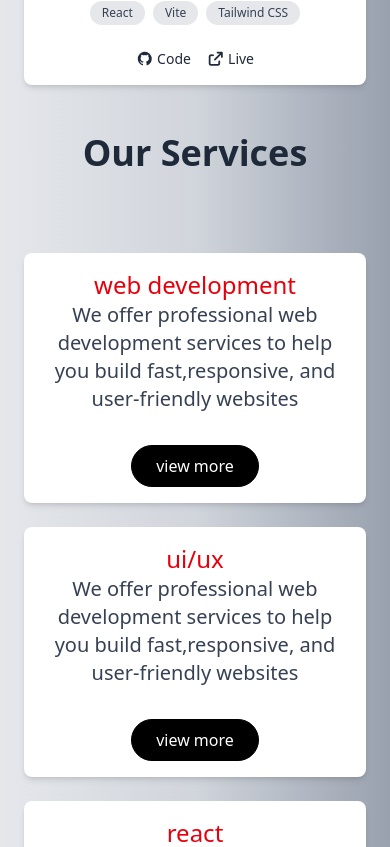
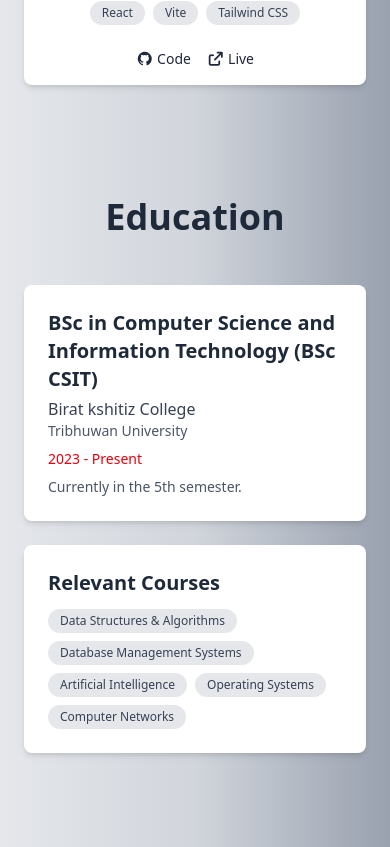
Before and after one commit to Praj1ta/prajitabhattarai.github.io, a React (Vite) app: page / in a window 390 px wide. Shown: the part 3917-4764 px from the top of the page. Built offline with nearby package versions, Linux system fonts and the light colour scheme.

Commit message:
Education section

```diff
--- a/src/App.jsx
+++ b/src/App.jsx
@@ -5,7 +5,7 @@ import About from './component/about.jsx'
 import Skill from './component/skill.jsx'
 import Connect from './component/connect.jsx'
 import Projects from './component/Projects.jsx'
-import Services from './component/services.jsx'
+import Education from './component/education.jsx'
 import Footer from './component/footer.jsx'
 
 function App() {
@@ -16,7 +16,7 @@ function App() {
       <About />
       <Skill />
       <Projects />
-      <Services />
+      <Education />
       <Connect />
       <Footer />
     </>
--- a/src/component/NavBar.jsx
+++ b/src/component/NavBar.jsx
@@ -5,7 +5,7 @@ const links = [
   { href: "#about", label: "About Me" },
   { href: "#skill", label: "Skill" },
   { href: "#projects", label: "Projects" },
-  { href: "#services", label: "Services" },
+  { href: "#education", label: "Education" },
 ];
 
 const NavBar = () => {
--- /dev/null
+++ b/src/component/education.jsx
@@ -0,0 +1,59 @@
+const education = [
+  {
+    id: 1,
+    degree: "BSc in Computer Science and Information Technology (BSc CSIT)",
+    institution: "Birat kshitiz College",
+    university: "Tribhuwan University",
+    years: "2023 - Present",
+    note: "Currently in the 5th semester. ",
+  },
+];
+
+const courses = [
+  "Data Structures & Algorithms",
+  "Database Management Systems",
+  "Artificial Intelligence",
+  "Operating Systems",
+  "Computer Networks",
+];
+
+const Education = () => (
+  <section
+    id="education"
+    className="px-6 md:px-12 lg:px-[100px] bg-gradient-to-r from-gray-200 via-gray-300 to-gray-400 py-16"
+  >
+    <p className="text-center text-4xl md:text-6xl font-semibold text-gray-800 mb-12">
+      Education
+    </p>
+
+    <div className="max-w-3xl mx-auto space-y-6">
+      {education.map((item) => (
+        <div key={item.id} className="bg-white p-6 rounded-lg shadow-md">
+          <h3 className="text-xl font-semibold text-gray-800">{item.degree}</h3>
+          <p className="text-gray-700 mt-1">{item.institution}</p>
+          <p className="text-gray-600 text-sm">{item.university}</p>
+          <p className="text-red-600 text-sm font-medium mt-2">{item.years}</p>
+          <p className="text-gray-600 text-sm mt-2">{item.note}</p>
+        </div>
+      ))}
+
+      <div className="bg-white p-6 rounded-lg shadow-md">
+        <h3 className="text-xl font-semibold text-gray-800 mb-3">
+          Relevant Courses
+        </h3>
+        <div className="flex flex-wrap gap-2">
+          {courses.map((course) => (
+            <span
+              key={course}
+              className="bg-gray-200 text-gray-700 text-xs font-medium px-3 py-1 rounded-full"
+            >
+              {course}
+            </span>
+          ))}
+        </div>
+      </div>
+    </div>
+  </section>
+);
+
+export default Education;
```
